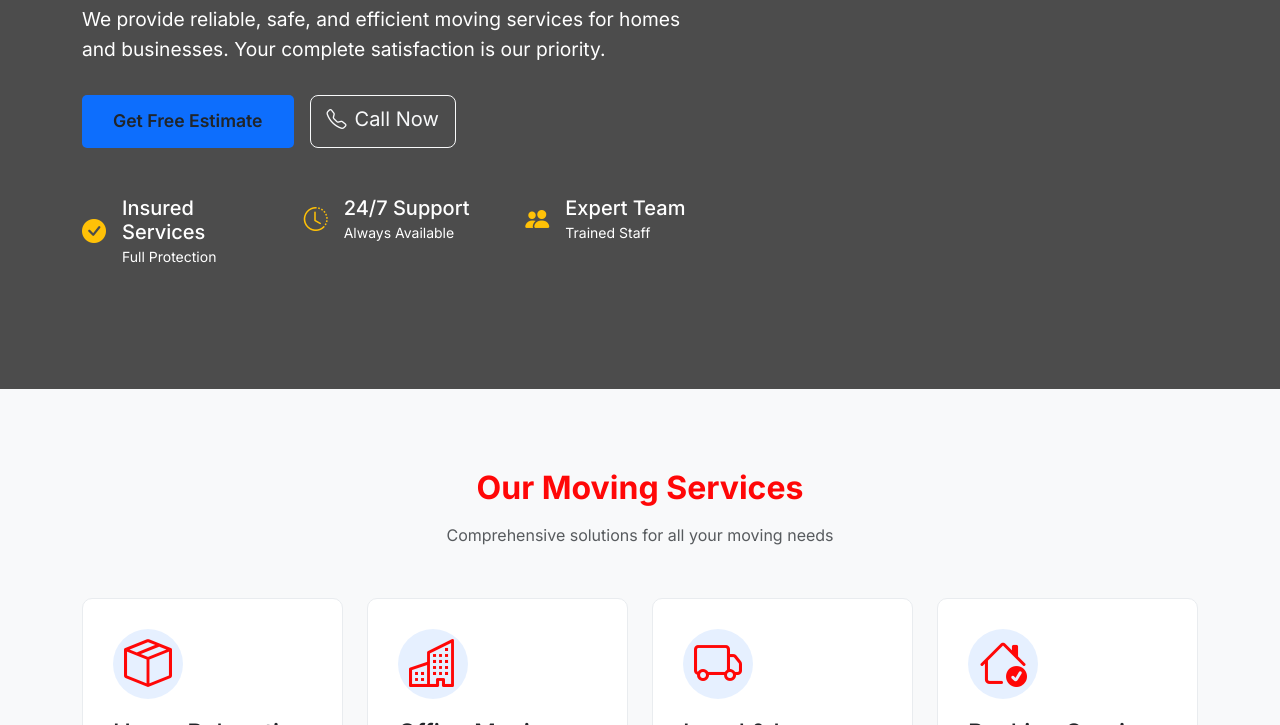
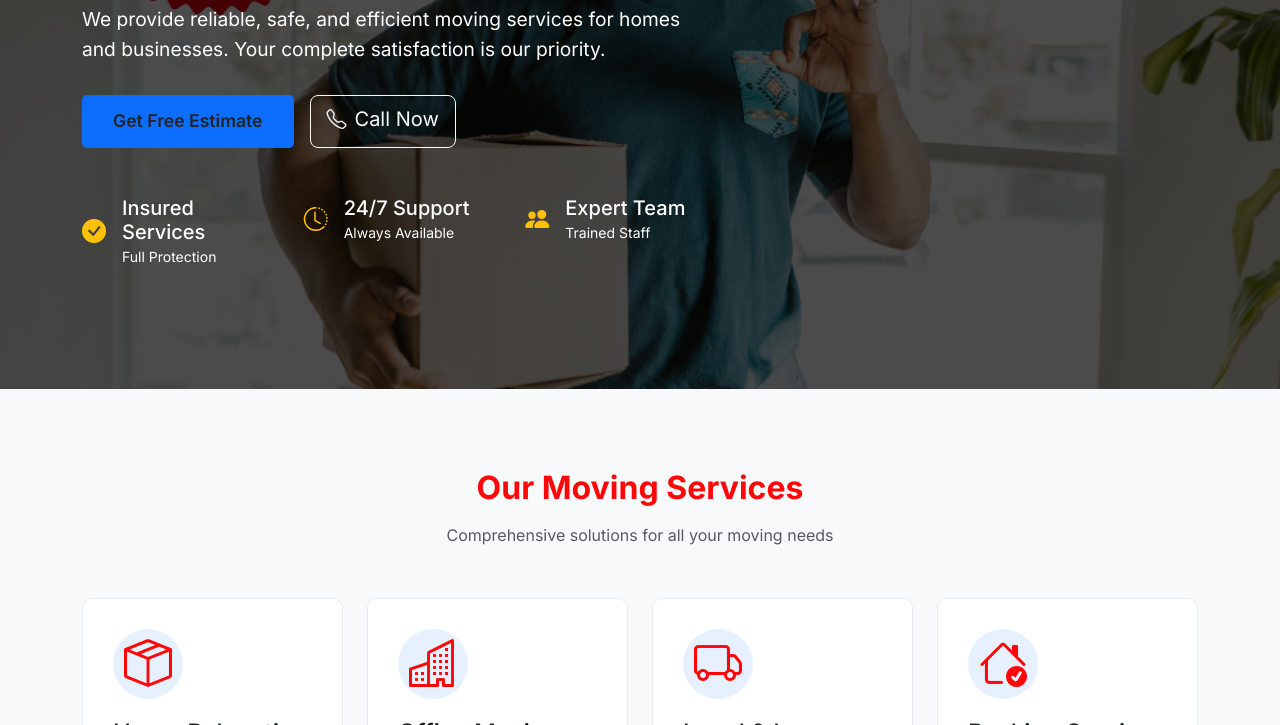
Before and after one commit to xoftsisdevloper/MMPackersAndMovers, a plain HTML site: page index.html in a window 1280 px wide. Shown: the part 502-1227 px from the top of the page. Drawn offline with nearby package versions, Linux system fonts and the light colour scheme; the site is published under a folder, as on GitHub Pages, so addresses that start at the root find nothing.

Commit message:
the css changes

```diff
--- a/css/main.css
+++ b/css/main.css
@@ -87,7 +87,7 @@ a {
 
 /* Hero Section */
 .hero {
-  background: linear-gradient(rgba(0, 0, 0, 0.7), rgba(0, 0, 0, 0.7)), url('/images/slide/2.png');
+  background: linear-gradient(rgba(0, 0, 0, 0.7), rgba(0, 0, 0, 0.7)), url('../images/slide/2.png');
   background-size: cover;
   background-position: center;
   color: white;
```
